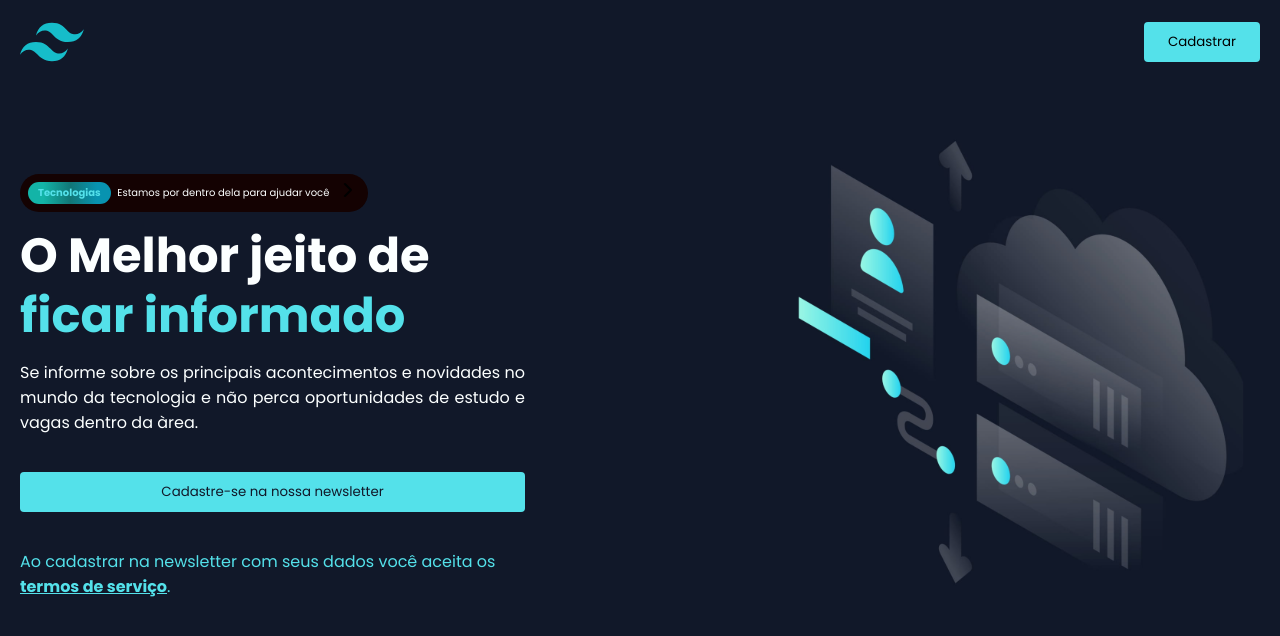
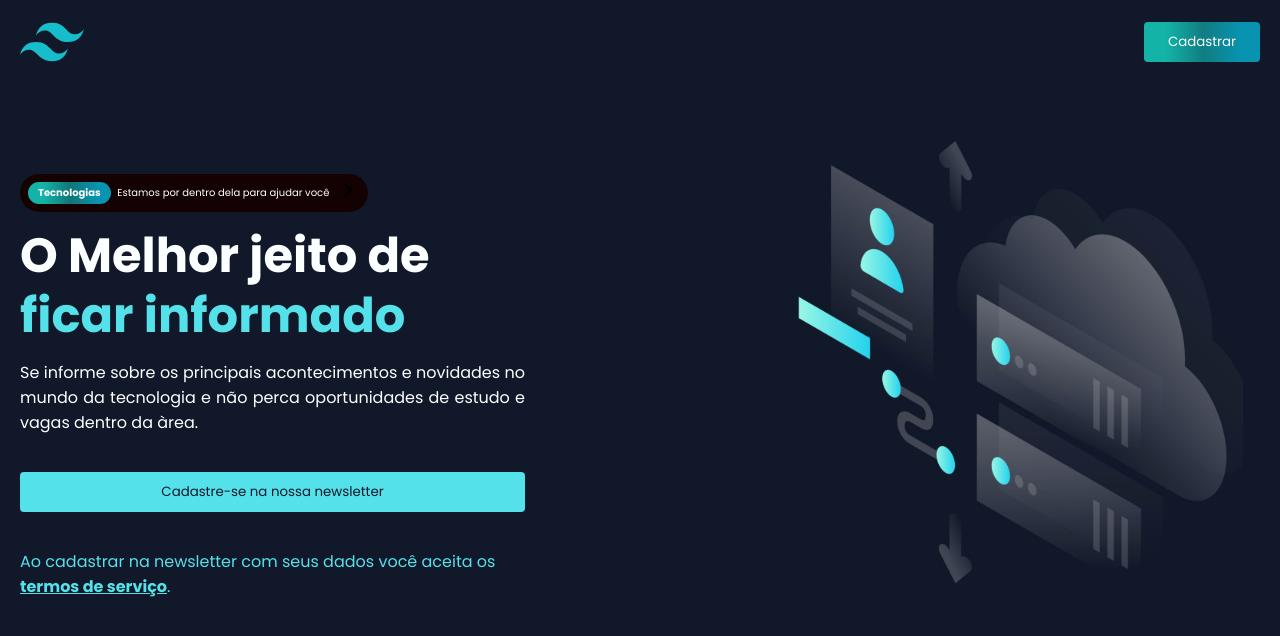
Before and after one commit to k4ik/landing-page-newsletter, a Vue app: page / in a window 1280 px wide. In both pictures the pointer is over the button "Cadastrar". Shown: the top 636 px of the page. Built offline with nearby package versions, Linux system fonts and the light colour scheme.

Commit message:
feat: add hover effects

```diff
--- a/src/assets/scss/_header.scss
+++ b/src/assets/scss/_header.scss
@@ -10,5 +10,10 @@ header {
         padding: 10px 24px;
         border-radius: 4px;
         border: none;
+
+        &:hover {
+            color: $text-color;
+            background: linear-gradient(90.6deg, #13B4A7 18.38%, rgba(16, 170, 170, 0.689722) 51.22%, #0893B0 83.27%);
+        }
     }
 }
--- a/src/assets/scss/_hiring.scss
+++ b/src/assets/scss/_hiring.scss
@@ -15,6 +15,7 @@
     border-radius: 20px;
     font-weight: 700;
     line-height: 14.06px;
+    color: $text-color;
   }
 
   button {
--- a/src/assets/scss/_main.scss
+++ b/src/assets/scss/_main.scss
@@ -32,6 +32,11 @@ main {
         border: none;
         width: 100%;
         margin: 37px 0;
+
+        &:hover {
+          background: linear-gradient(90.6deg, #13B4A7 18.38%, rgba(16, 170, 170, 0.689722) 51.22%, #0893B0 83.27%);
+          transition: .2s;
+        }
       }
 
       .terms {
--- a/src/assets/scss/_overlay.scss
+++ b/src/assets/scss/_overlay.scss
@@ -83,6 +83,11 @@ main {
             border-radius: 4px;
             background-color: $main-color;
             border: none;
+
+            &:hover {
+                background: linear-gradient(90.6deg, #13B4A7 18.38%, rgba(16, 170, 170, 0.689722) 51.22%, #0893B0 83.27%);
+                transition: .2s;
+            }
         }
     }
 }
```
